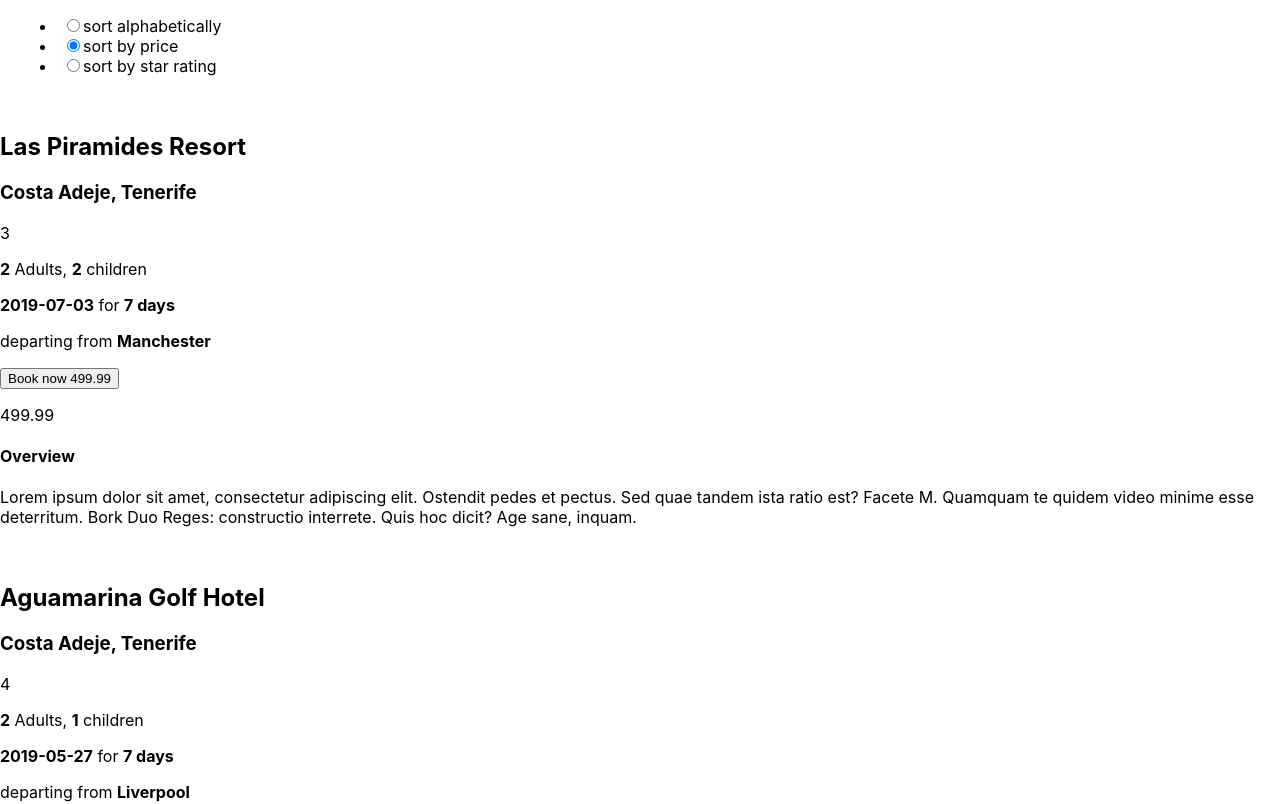
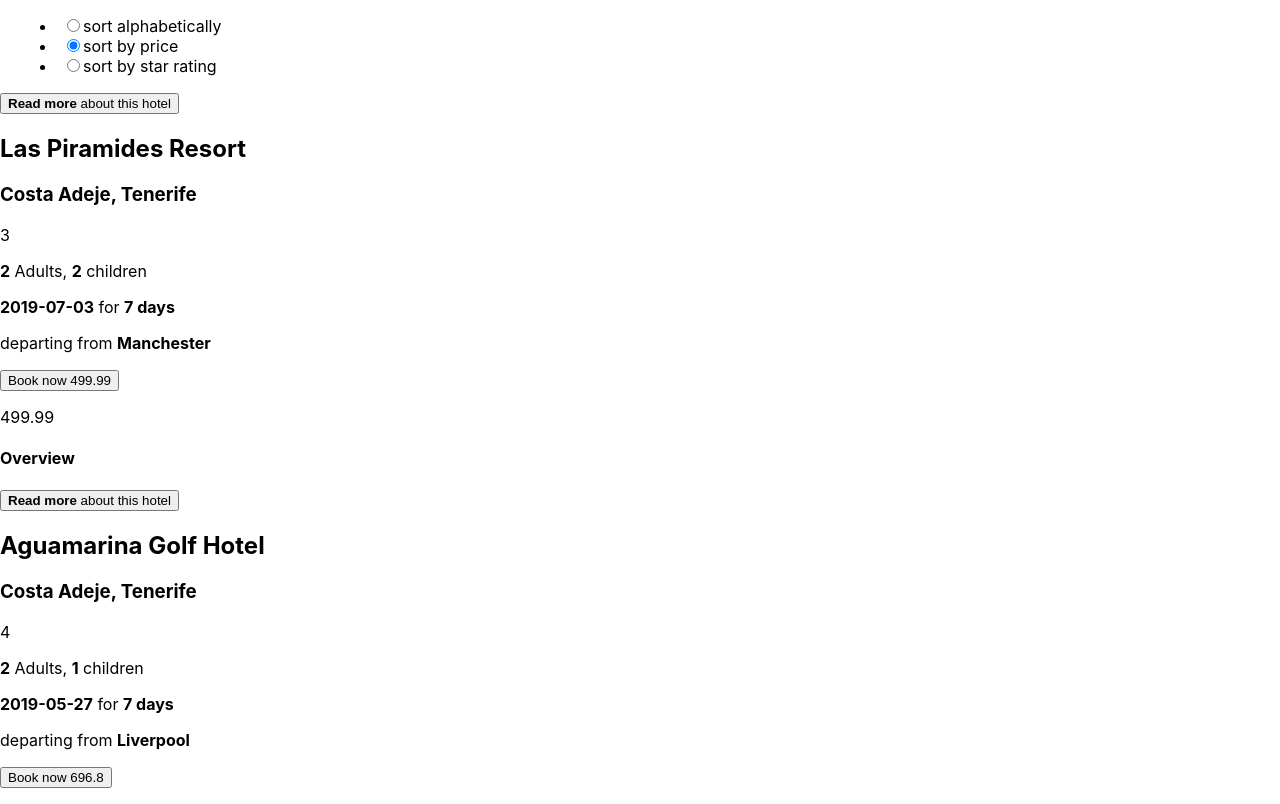
Before and after one commit to KswisDev/otb-test, a React (Create React App) app: page / in a window 1280 px wide. Shown: the top 804 px of the page. Built offline with nearby package versions, Linux system fonts and the light colour scheme.

Commit message:
add overview toggle functionality

```diff
--- a/package.json
+++ b/package.json
@@ -9,6 +9,7 @@
     "react": "^18.2.0",
     "react-dom": "^18.2.0",
     "react-scripts": "5.0.1",
+    "styled-components": "^5.3.10",
     "web-vitals": "^2.1.4"
   },
   "scripts": {
--- a/src/components/productCard.jsx
+++ b/src/components/productCard.jsx
@@ -1,7 +1,30 @@
+import styled from "styled-components";
+import { useState } from "react";
+
+const ToggleText = styled.p`
+  display: ${(props) => (props.showOverview ? "block" : "none")};
+`;
+
 function ProductCard({ product, index }) {
+  const [showOverview, setShowOverview] = useState(false);
+  if (!product) return null;
   return (
     <div data-testid={`product-${index}`}>
       <img src="" alt="" />
+      <button
+        onClick={() => setShowOverview(!showOverview)}
+        data-testid={"overview-button"}
+      >
+        {showOverview ? (
+          <>
+            <strong>Read less</strong> about this hotel
+          </>
+        ) : (
+          <>
+            <strong>Read more</strong> about this hotel
+          </>
+        )}
+      </button>
       <div>
         <h2>{product.hotel}</h2>
         <h3>{product.location}</h3>
@@ -23,7 +46,7 @@ function ProductCard({ product, index }) {
       </div>
       <div>
         <h4>Overview</h4>
-        <p>{product.overview}</p>
+        <ToggleText showOverview={showOverview}>{product.overview}</ToggleText>
       </div>
     </div>
   );
```
Also changed, not shown: 2 other files (tests, documents, lock files or other folders).
